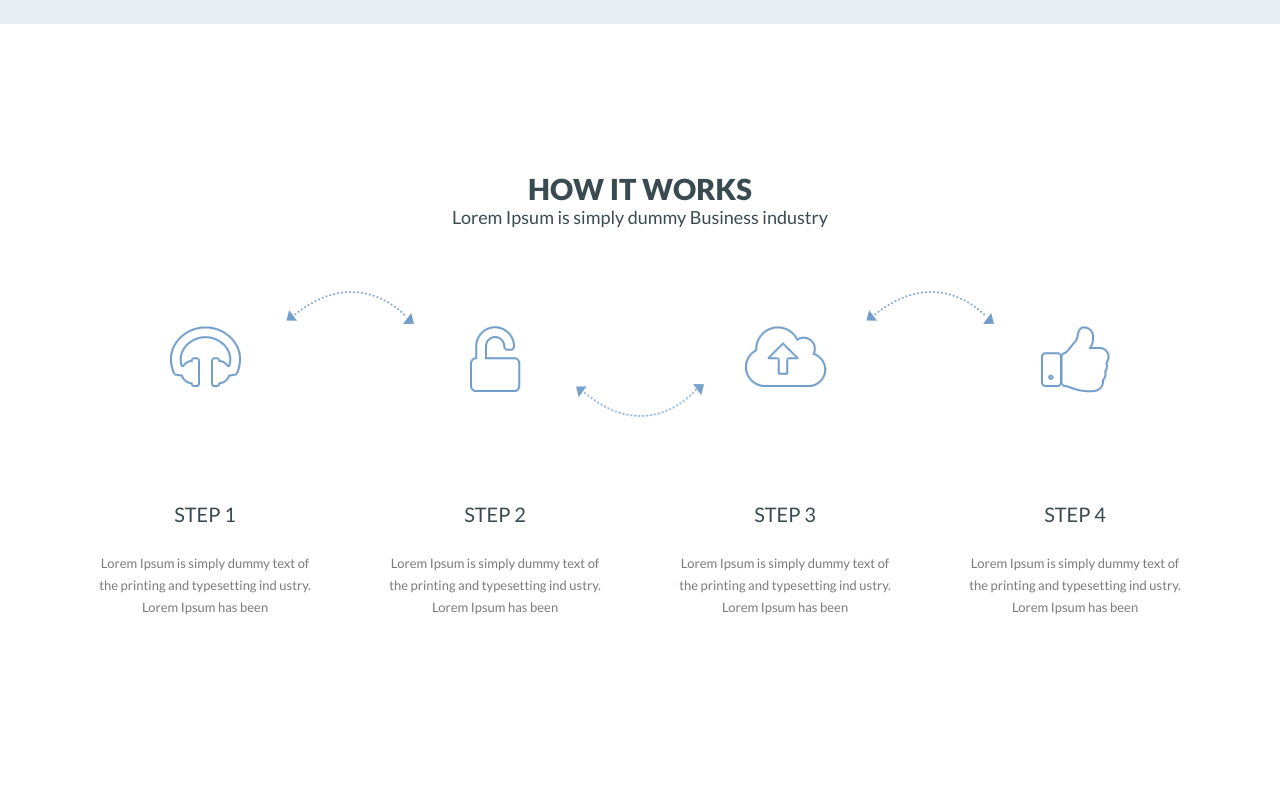
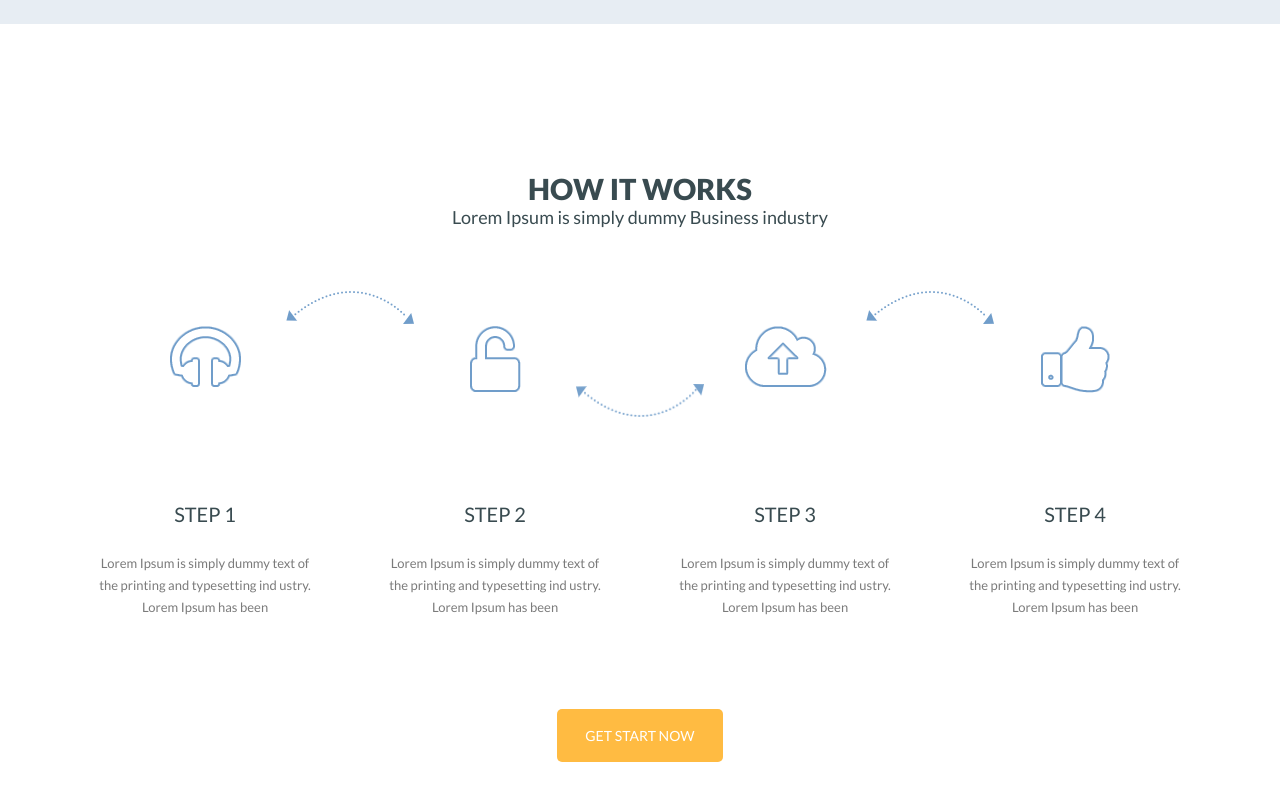
Before and after one commit to bsodss/webProject, a plain HTML site: page src/index.html in a window 1280 px wide. Shown: the part 3105-3905 px from the top of the page. Drawn offline with Linux system fonts and the light colour scheme.

Commit message:
end section steps

```diff
--- a/src/index.html
+++ b/src/index.html
@@ -351,6 +351,10 @@
 
                 </div>
 
+                <button class="button steps-btn">
+                    Get start now
+                </button>
+
             </div>
         </div>
     </section>
--- a/src/sass/_steps.scss
+++ b/src/sass/_steps.scss
@@ -16,6 +16,11 @@
             color: #394b50;
             font-size: 18px;
         }
+    }
+
+    &-btn {
+        margin-top: 91px;
+        padding: 18px 28px;
     }
 
     &-cards {
```
Also changed, not shown: src/css/style.css, 1 other file.
